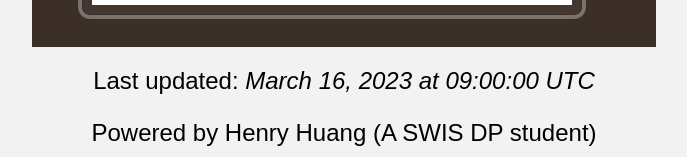
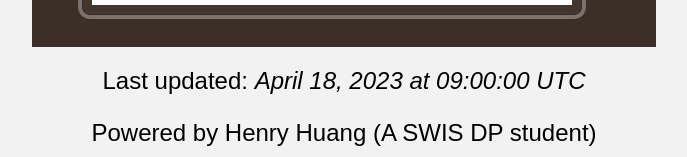
Before and after one commit to henryswisvip/v2raysharing, a plain HTML site: page index.html in a window 1280 px wide. Shown: the part 652-809 px from the top of the page, without its empty margins (296-983 px from the left). Drawn offline with Linux system fonts and the light colour scheme.

Commit message:
Update index.html

```diff
--- a/index.html
+++ b/index.html
@@ -7,7 +7,7 @@
   <body>
     <h1>V2ray Config QR Code</h1>
     <img src="v2.jpeg" alt="V2ray Config QR Code">
-    <p>Last updated: <time datetime="2023-03-16T09:00:00Z">March 16, 2023 at 09:00:00 UTC</time></p>
+    <p>Last updated: <time datetime="2023-03-16T09:00:00Z">April 18, 2023 at 09:00:00 UTC</time></p>
     <footer>
       <p>Powered by Henry Huang (A SWIS DP student)</p>
     </footer>
```
